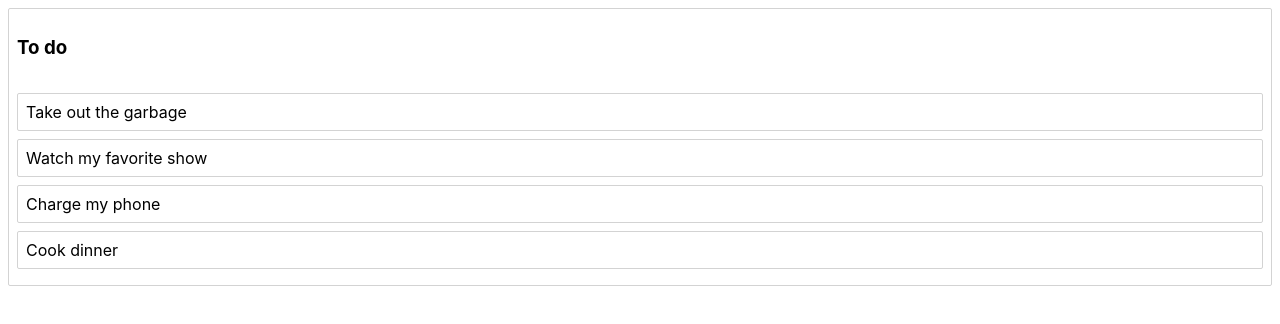
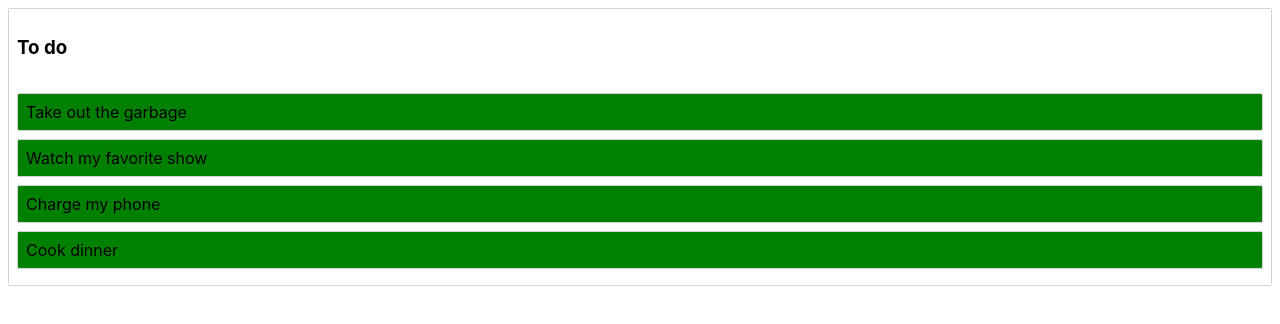
Before and after one commit to AntonNikolaevmyname/TodoReactApp, a React (Create React App) app in the folder todoreactapp/: page / in a window 1280 px wide. Shown: the top 324 px of the page. Built offline with nearby package versions, Linux system fonts and the light colour scheme.

Commit message:
Добавил DnD для задач в колонне

```diff
--- a/todoreactapp/src/components/column.jsx
+++ b/todoreactapp/src/components/column.jsx
@@ -1,12 +1,12 @@
 import React from 'react';
+import styled from 'styled-components';
+import { Droppable } from 'react-beautiful-dnd';
 import Task from './task';
-import styled from 'styled-components';
-import {Droppable} from 'react-beautiful-dnd';
 
 const Container = styled.div`
   margin: 8px;
   border: 1px solid lightgrey;
-  border-radius: 2px
+  border-radius: 2px;
 `;
 const Title = styled.h3`
   padding: 8px;
@@ -21,14 +21,16 @@ export default class Column extends React.Component {
       <Container>
         <Title>{this.props.column.title}</Title>
         <Droppable droppableId={this.props.column.id}>
-          {(provided) =>
+          {provided =>
             <TaskList
-            innerRef={provided.innerRef}
-            {...provided.droppableProps}
-          >
-            {this.props.tasks.map((task, index) => <Task key={task.id} task={task} index={index}/>)}
-            {provided.placeholder}
-          </TaskList>
+              ref={provided.innerRef}
+              {...provided.droppableProps}
+            >
+              {this.props.tasks.map((task, index) => (
+                <Task key={task.id} task={task} index={index} />
+              ))}
+              {provided.placeholder}
+            </TaskList>
           }
         </Droppable>
       </Container>
--- a/todoreactapp/src/components/task.jsx
+++ b/todoreactapp/src/components/task.jsx
@@ -7,16 +7,23 @@ const Container = styled.div`
   border-radius: 2px;
   padding: 8px;
   margin-bottom: 8px;
+  background-color: green;
 `;
 
 export default class Task extends React.Component {
   render() {
     return (
     <Draggable draggableId={this.props.task.id} index={this.props.index}>
-      {(provided) => (
-        <Container>{this.props.task.content}</Container>
+      {provided => (
+        <Container
+          ref={provided.innerRef}
+          {...provided.draggableProps}
+          {...provided.dragHandleProps}
+        >
+          {this.props.task.content}
+        </Container>
       )}
     </Draggable>
-    )
+    );
   }
 }
```
